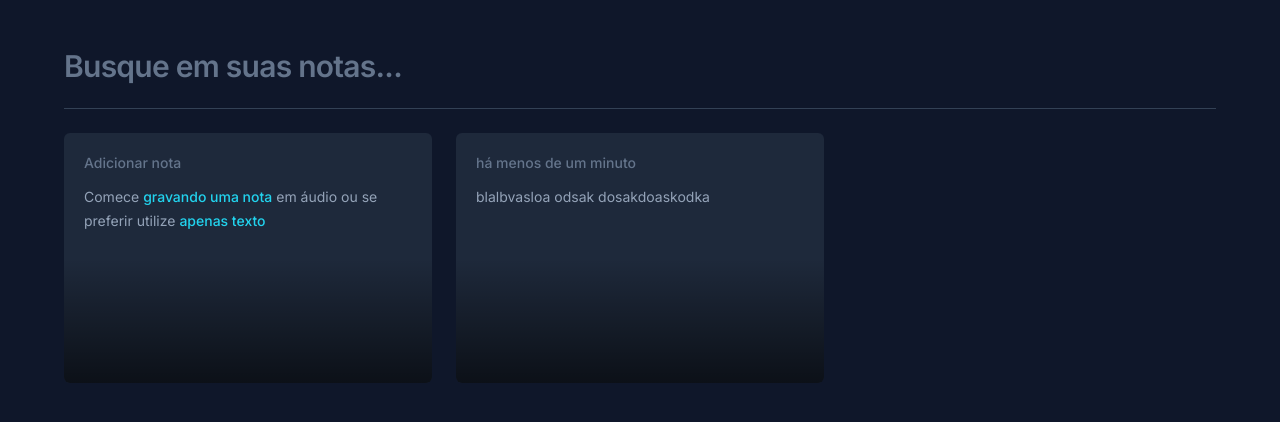
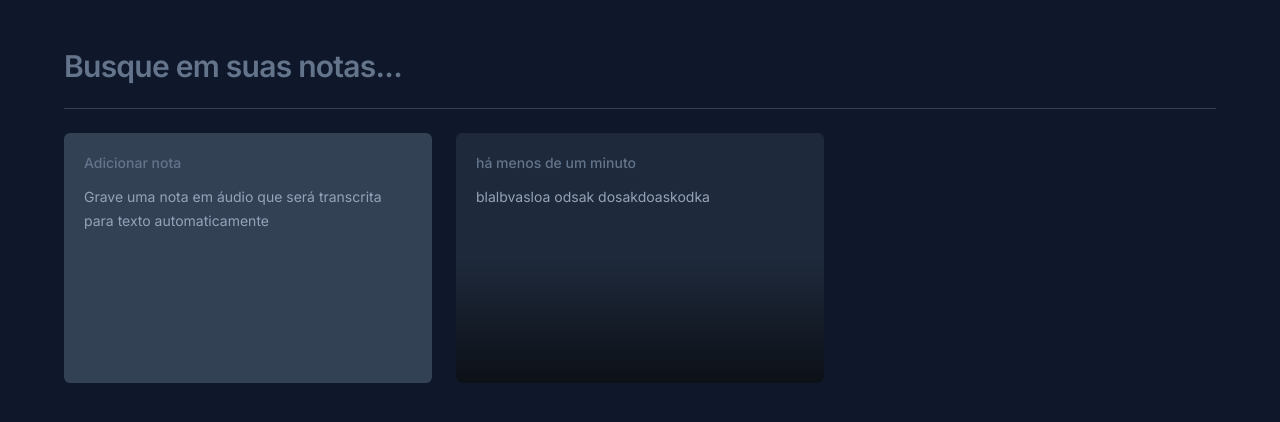
Before and after one commit to oelopes/audio-notes, a React (Vite) app: page / in a window 1280 px wide. Shown: the top 422 px of the page. Built offline with nearby package versions, Linux system fonts and the light colour scheme.

Commit message:
fix: color of card and add gradient div only on NoteCard

```diff
--- a/src/components/note-card.tsx
+++ b/src/components/note-card.tsx
@@ -5,6 +5,7 @@ import { X } from "lucide-react"
 
 type BaseNoteProps = {
   children: React.ReactNode
+  primary?: boolean
 }
 
 type NoteCardProps = {
@@ -12,11 +13,12 @@ type NoteCardProps = {
   content: string
 }
 
-const NoteTrigger = ({children}: BaseNoteProps) => (
-    <Dialog.Trigger className="rounded-md flex flex-col text-left bg-slate-800 p-5 gap-3 overflow-hidden relative outline-none hover:ring-2 hover:ring-slate-600 focus-visible:ring-2 focus-visible:ring-cyan-400">
+const NoteTrigger = ({children, primary = false}: BaseNoteProps) => (
+    <Dialog.Trigger className={`
+      rounded-md flex flex-col text-left p-5 gap-3 overflow-hidden relative outline-none hover:ring-2 hover:ring-slate-600 focus-visible:ring-2 focus-visible:ring-cyan-400
+      ${primary ? 'bg-slate-700' : 'bg-slate-800' }
+    `}>
       {children}
-
-      <div className="absolute bottom-0 left-0 right-0 h-1/2 bg-gradient-to-t from-black/60 to-black/0 pointer-events-none" />
     </Dialog.Trigger>
 )
 
@@ -41,6 +43,8 @@ export const NoteCard = ({date, content}: NoteCardProps) =>  (
       <span className="text-sm font-medium text-slate-500">{formatDistanceToNow(date, { locale: ptBR, addSuffix: true})}</span>
 
       <p className="text-sm leading-6 text-slate-400">{content}</p>
+
+      <div className="absolute bottom-0 left-0 right-0 h-1/2 bg-gradient-to-t from-black/60 to-black/0 pointer-events-none" />
     </NoteTrigger>
     <NoteContent>
       <div className="flex flex-1 flex-col gap-3 p-5">
@@ -59,11 +63,11 @@ export const NoteCard = ({date, content}: NoteCardProps) =>  (
 export const NewNoteCard = () => {
   return (
     <Dialog.Root>
-      <NoteTrigger>
+      <NoteTrigger primary>
         <span className="text-sm font-medium text-slate-500">Adicionar nota</span>
 
         <p className="text-sm leading-6 text-slate-400">
-          Comece <button className="text-cyan-400 font-medium hover:underline">gravando uma nota</button> em áudio ou se preferir utilize <button className="text-cyan-400 font-medium hover:underline">apenas texto</button>
+          Grave uma nota em áudio que será transcrita para texto automaticamente
         </p>
       </NoteTrigger>
       <NoteContent>
```
